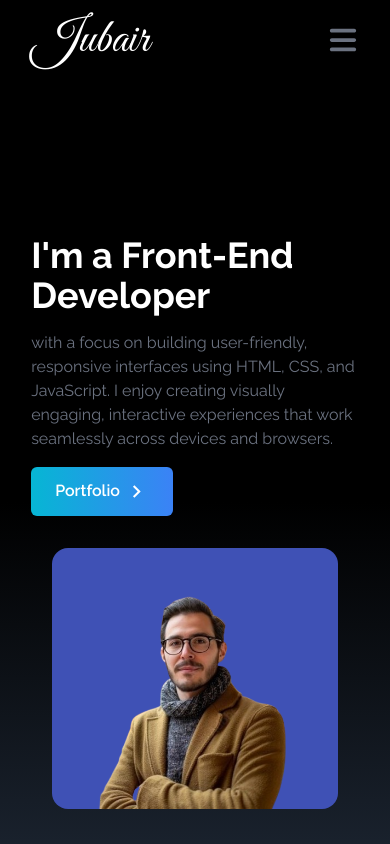
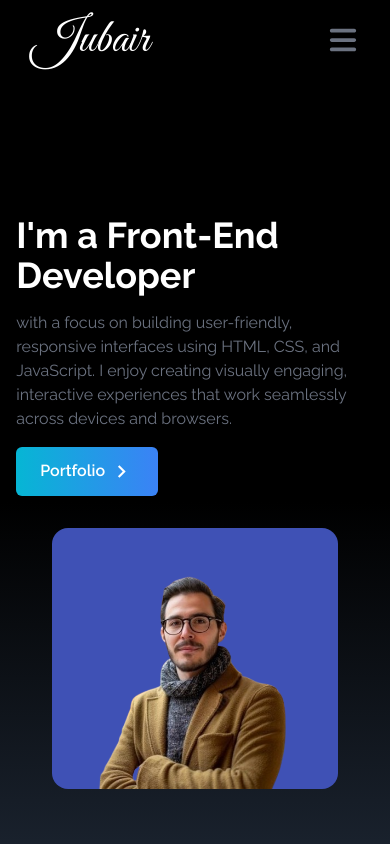
Before and after one commit to JubairHossain-280/Portfolio, a React (Create React App) app: page / in a window 390 px wide. Shown: the top 844 px of the page. Built offline with nearby package versions, Linux system fonts and the light colour scheme.

Commit message:
few changes

```diff
--- a/src/components/Home.jsx
+++ b/src/components/Home.jsx
@@ -8,7 +8,7 @@ const Home = () => {
   return (
     <div name='home' className='bg-gradient-to-b from-black via-black to-gray-800 w-full h-screen'>
        <div className='max-w-screen-lg mx-auto flex flex-col justify-center items-center h-full md:flex-row w-11/12'>
-        <div className='flex flex-col justify-center mb-8 w-11/12 mx-auto mt-10 md:mb-0 md:mt-0'>
+        <div className='flex flex-col justify-center mb-8 w-full mx-auto md:mb-0'>
             <h2 className='text-4xl md:text-5xl lg:text-7xl font-bold text-white'>
                 I'm a Front-End Developer
             </h2>
```
